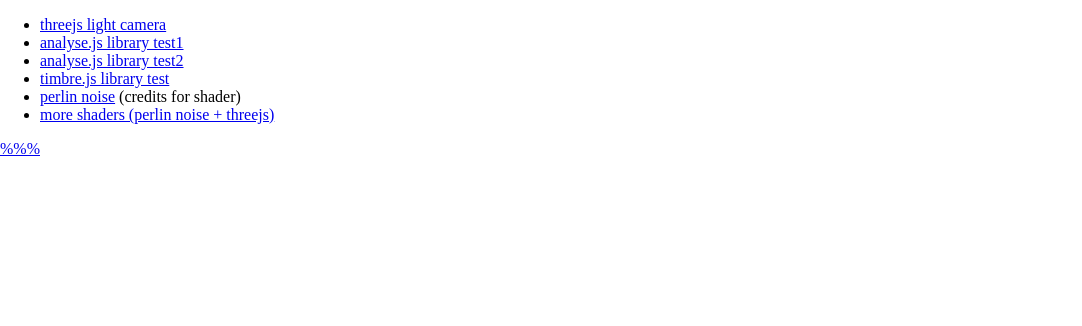
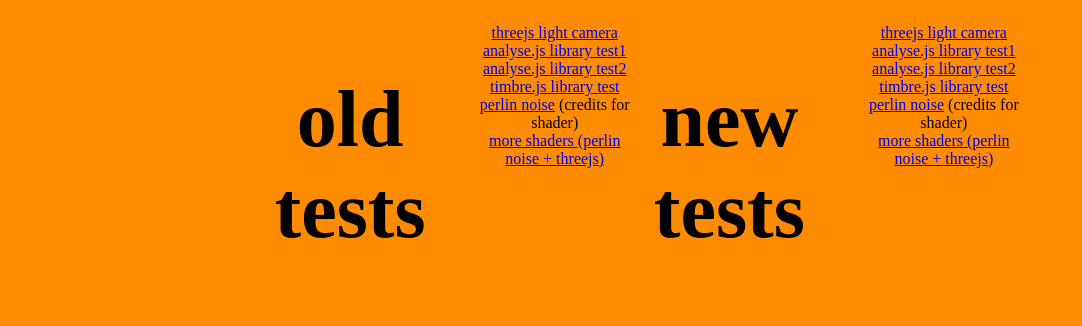
Before and after one commit to martucol/martucol.github.io, a plain HTML site: page index.html in a window 1280 px wide. Shown: the whole page, without its empty margins (0-1082 px from the left). Drawn offline with Linux system fonts and the light colour scheme.

Commit message:
title and style

```diff
--- /dev/null
+++ b/css/style.css
@@ -0,0 +1,24 @@
+body {
+	background: darkorange;
+}
+.container{
+	display: flex;
+	align-content: center;
+	justify-content: space-between;
+	text-align: center;
+	box-sizing: border-box;
+	margin: auto;
+	width: 60%;
+}
+ul {
+	display: block;
+	padding: 40;
+}
+li {
+	list-style: none;
+	list-style-image: none;
+	display: block;
+}
+h2 {
+	font-size: 10vh;
+}
--- a/index.html
+++ b/index.html
@@ -2,14 +2,12 @@
 <html>
 	<head>
 		<meta charset=utf-8>
-		<title>TITLE</title>
-		<style>
-			body { margin: 0; }
-			canvas { width: 100%; height: 100% }
-			background {color : black}
-		</style>
+		<title>TEST AREA</title>
+		<link rel="stylesheet" type="text/css" href="css/style.css">
 	</head>
 	<body>
+	<div class="container">
+		<h2> old tests </h2>
 		<ul>
 			<li><a href="1.html"> threejs light camera </a></li>
 			<li><a href="2.html"> analyse.js library test1 </a></li>
@@ -17,11 +15,18 @@
 			<li><a href="4.html"> timbre.js library test </a></li>
 			<li><a href="5.html"> perlin noise</a> (credits for shader)</li>
 			<li><a href="6.html"> more shaders (perlin noise + threejs) </a></li>
+		</ul>
+		<h2> new tests </h2>
+		<ul>
+			<li><a href=""></a></li>
+			<li><a href="1.html"> threejs light camera </a></li>
+			<li><a href="2.html"> analyse.js library test1 </a></li>
+			<li><a href="3.html"> analyse.js library test2 </a></li>
+			<li><a href="4.html"> timbre.js library test </a></li>
+			<li><a href="5.html"> perlin noise</a> (credits for shader)</li>
+			<li><a href="6.html"> more shaders (perlin noise + threejs) </a></li>
+		</ul>
+	</div>
 
-	</ul>
-		<a href="TEST09_MORESHADERS.html"> %%% </a>
-
-
-		</script>
 	</body>
 </html>
```
Also changed, not shown: 1 other file. Lines whose indentation alone changed are shown as unchanged.
